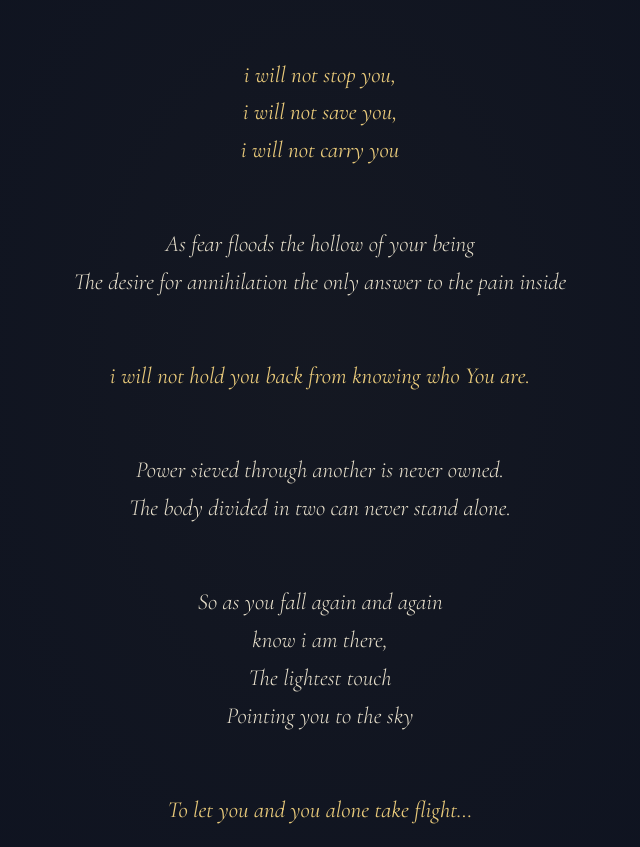
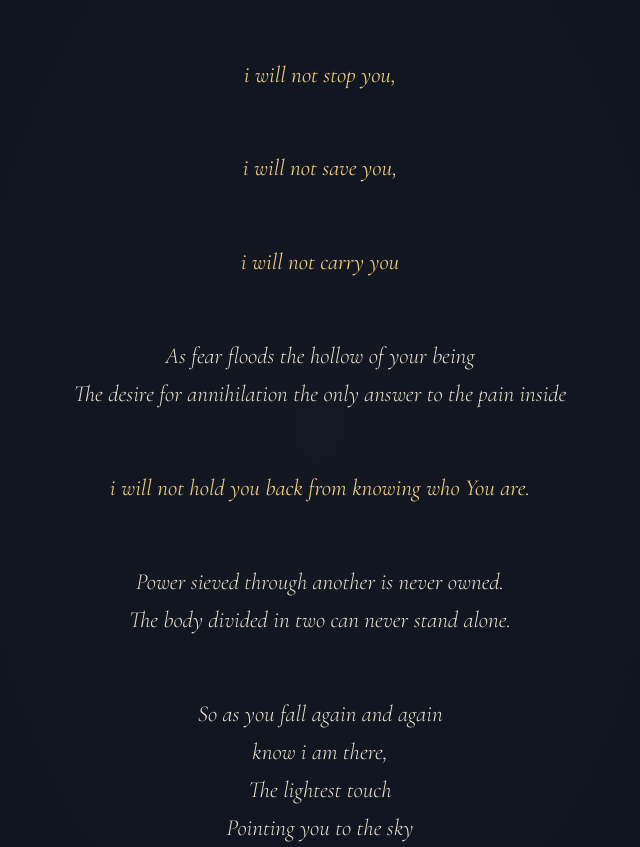
Before and after one commit to aasarode/Neurozenesis1, an Eleventy site: page src/index.njk in a window 1280 px wide. Shown: the part 5805-6652 px from the top of the page, without its empty margins (320-960 px from the left). Built offline with nearby package versions, Linux system fonts and the light colour scheme; Eleventy itself is replaced by a stand-in of ours; files that its build step writes are made by us from their sources.

Commit message:
Update styles.njk

```diff
--- a/src/_includes/styles.njk
+++ b/src/_includes/styles.njk
@@ -581,7 +581,8 @@ section { position: relative; z-index: 1; }
   background: linear-gradient(to right, transparent, rgba(201,168,76,0.6), transparent);
   margin: 5rem 0;
 }
-.vow-poem .emphasis { color: var(--gold-light); font-weight: 400; margin-bottom: 4.5rem; }
+.vow-poem .emphasis { color: var(--gold-light); font-weight: 400; margin-bottom: 4rem; }
+.vow-poem .stanza.emphasis { margin-bottom: 4rem; }
 .vow-poem .stanza { display: block; margin-bottom: 0.5rem; }
 .vow-stanza { margin-bottom: 4rem; }
 .vow-stanza:last-child { margin-bottom: 0; }
```
